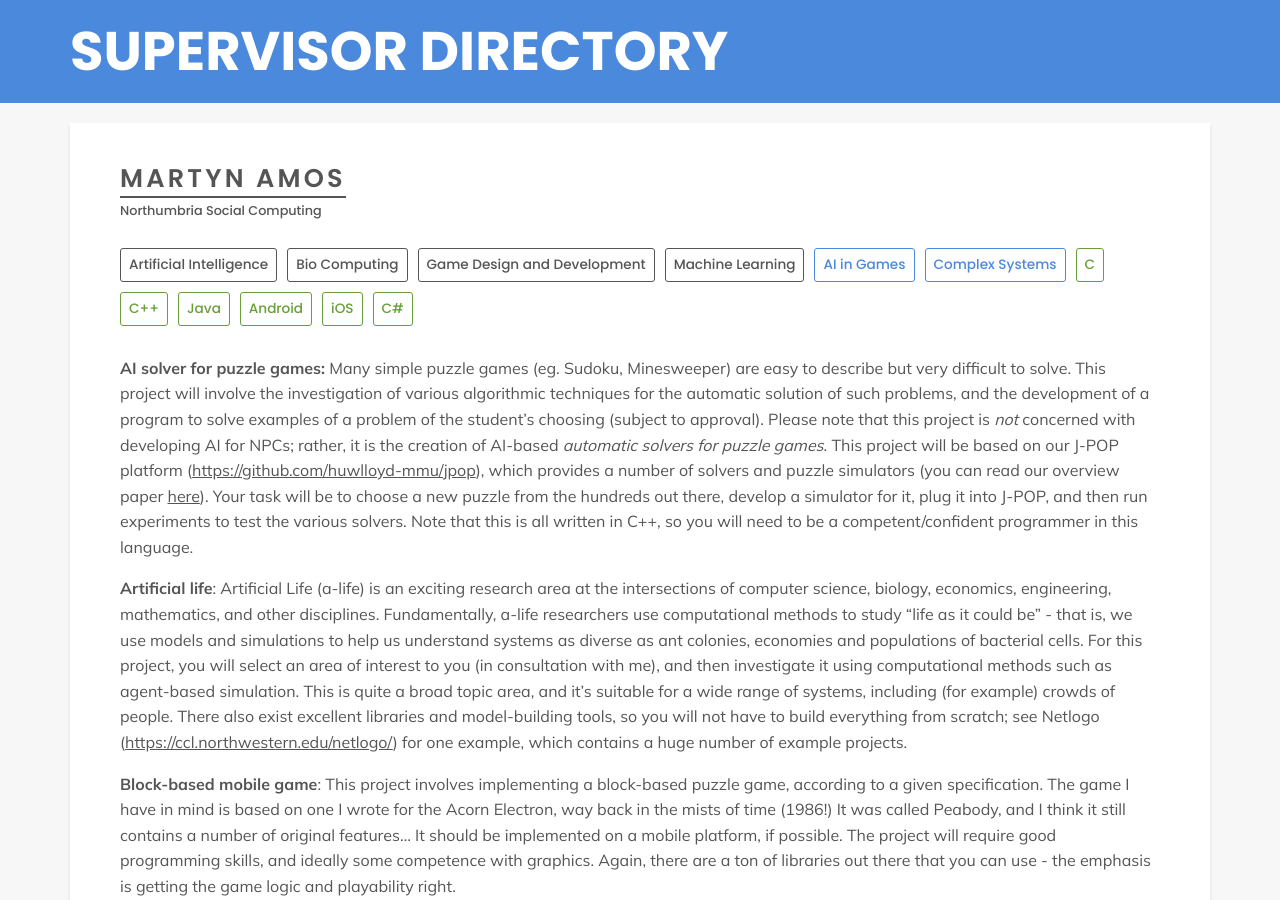
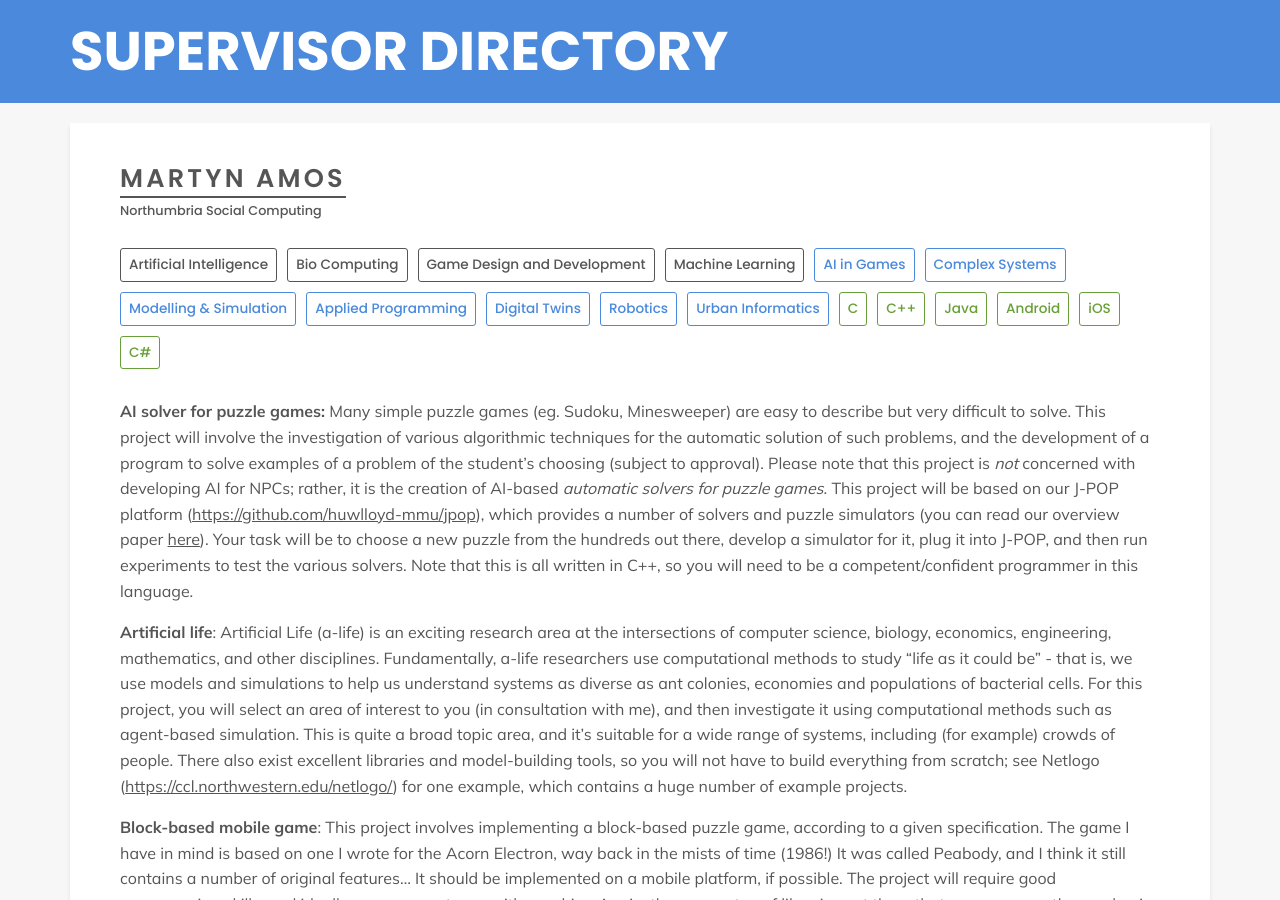
Before and after one commit to NorSC/supervisor-search, a Jekyll site: the page built from _supervisors/martyn-amos.md, in a window 1280 px wide and 900 px high. Built offline with Jekyll 4.4.1, drawn with Linux system fonts in a browser that asks for light colours; a script that is not in the unit is left out.

Commit message:
Update Supervisors “martyn-amos”

```diff
--- a/_supervisors/martyn-amos.md
+++ b/_supervisors/martyn-amos.md
@@ -14,6 +14,11 @@ research_themes:
 additional_keywords:
   - AI in Games
   - Complex Systems
+  - Modelling & Simulation
+  - Applied Programming
+  - Digital Twins
+  - Robotics
+  - Urban Informatics
 technologies_languages:
   - C
   - C++
```
